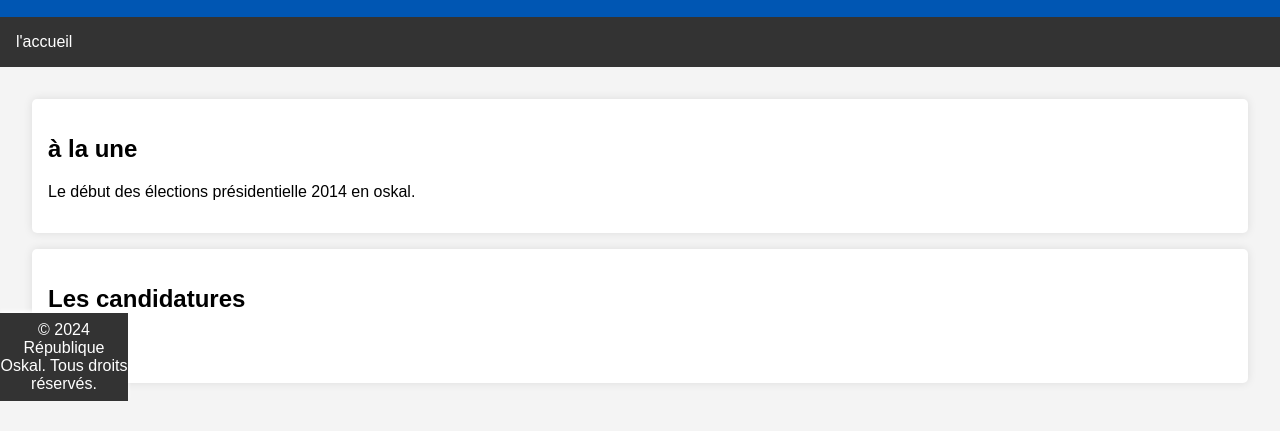
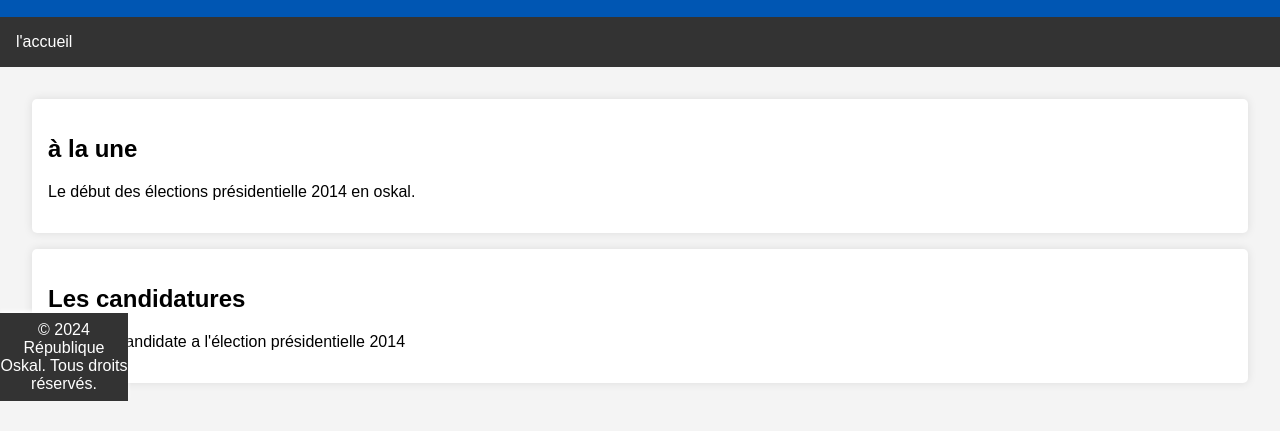
Before and after one commit to MondeCommun0/gouvernement-Oskal, a plain HTML site: page ppno.html in a window 1280 px wide. Shown: the part 399-830 px from the top of the page. Drawn offline with Linux system fonts and the light colour scheme.

Commit message:
Update ppno.html

```diff
--- a/ppno.html
+++ b/ppno.html
@@ -21,7 +21,7 @@
         </section>
         <section id="actualites" class="section">
             <h2>Les candidatures</h2>
-            <p>[à venir]</p>
+            <p>Première candidate a l'élection présidentielle 2014</p>
         </section>
     </div>
     <footer class="footer">
```
